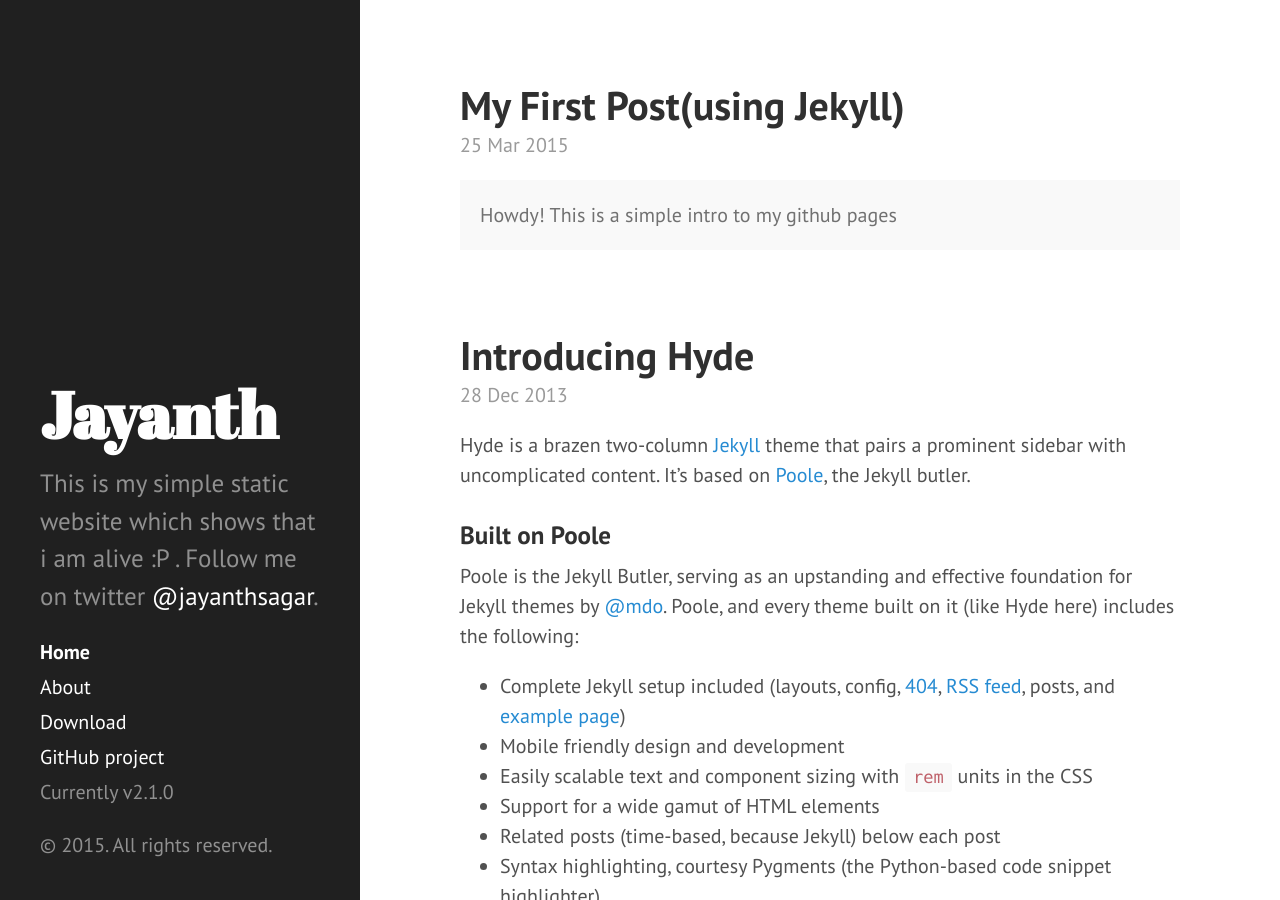
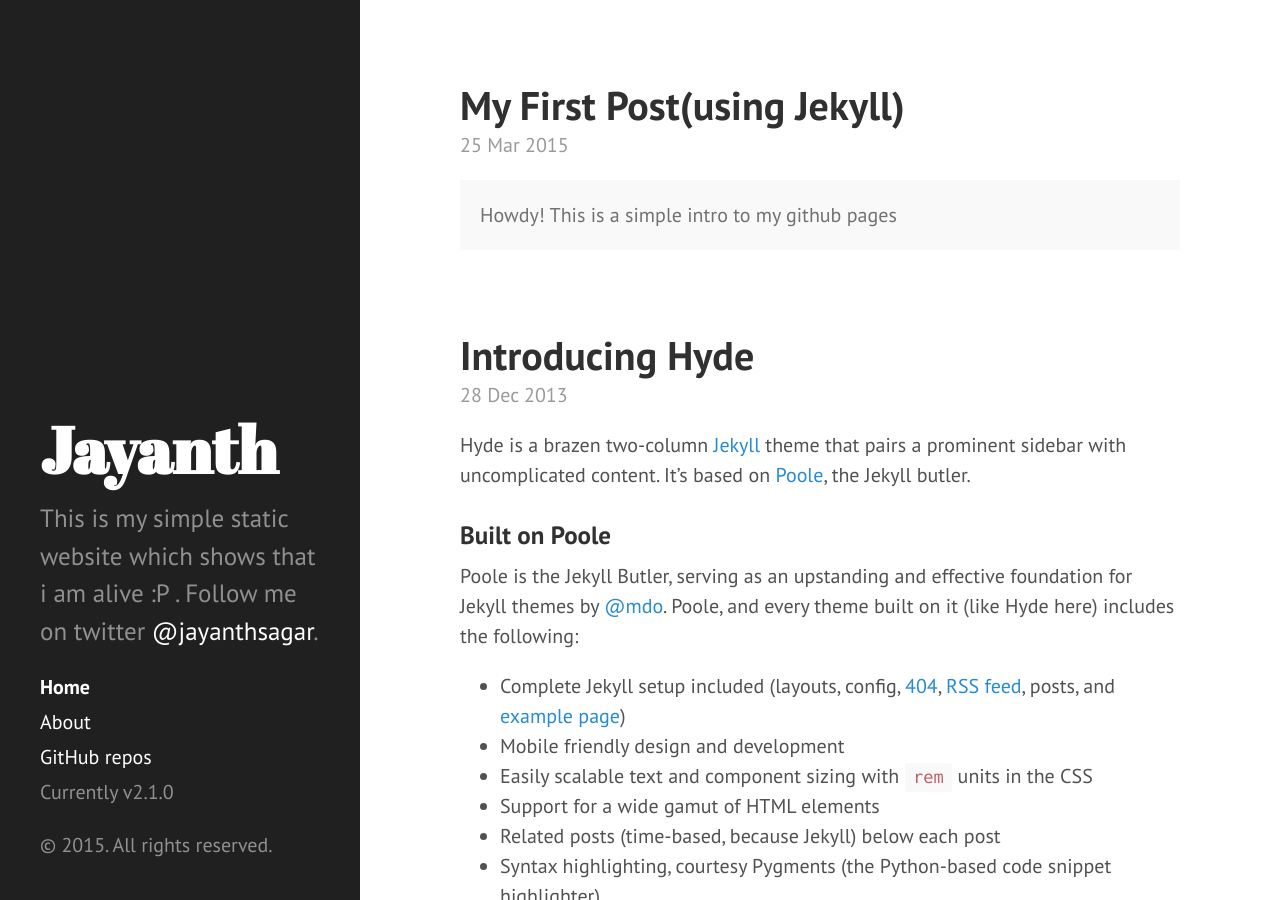
Before and after one commit to jayanthsagar/jayanthsagar.github.io, a Jekyll site: the page built from index.html, in a window 1280 px wide and 900 px high. Built offline with Jekyll 4.4.1, drawn with Linux system fonts in a browser that asks for light colours; Markdown is read by kramdown in place of the engine named in the settings; the list of posts is cut into pages by our own code.

Commit message:
fixed typo

```diff
--- a/_includes/sidebar.html
+++ b/_includes/sidebar.html
@@ -26,8 +26,8 @@
         {% endif %}
       {% endfor %}
 
-      <a class="sidebar-nav-item" href="{{ site.github.repo }}/archive/v{{ site.version }}.zip">Download</a>
-      <a class="sidebar-nav-item" href="{{ site.github.repo }}">GitHub project</a>
+      {% comment %}<a class="sidebar-nav-item" href="{{ site.github.repo }}/archive/v{{ site.version }}.zip"> Download</a> {% endcomment %}
+      <a class="sidebar-nav-item" href="{{ site.github.repo }}">GitHub repos</a>
       <span class="sidebar-nav-item">Currently v{{ site.version }}</span>
     </nav>
 
```
